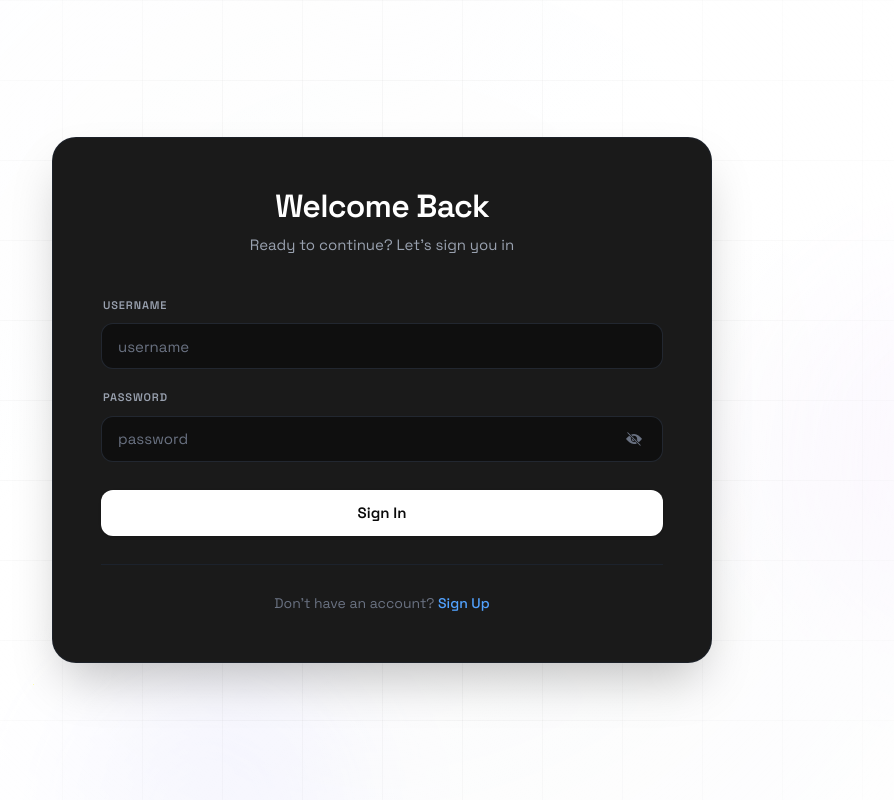
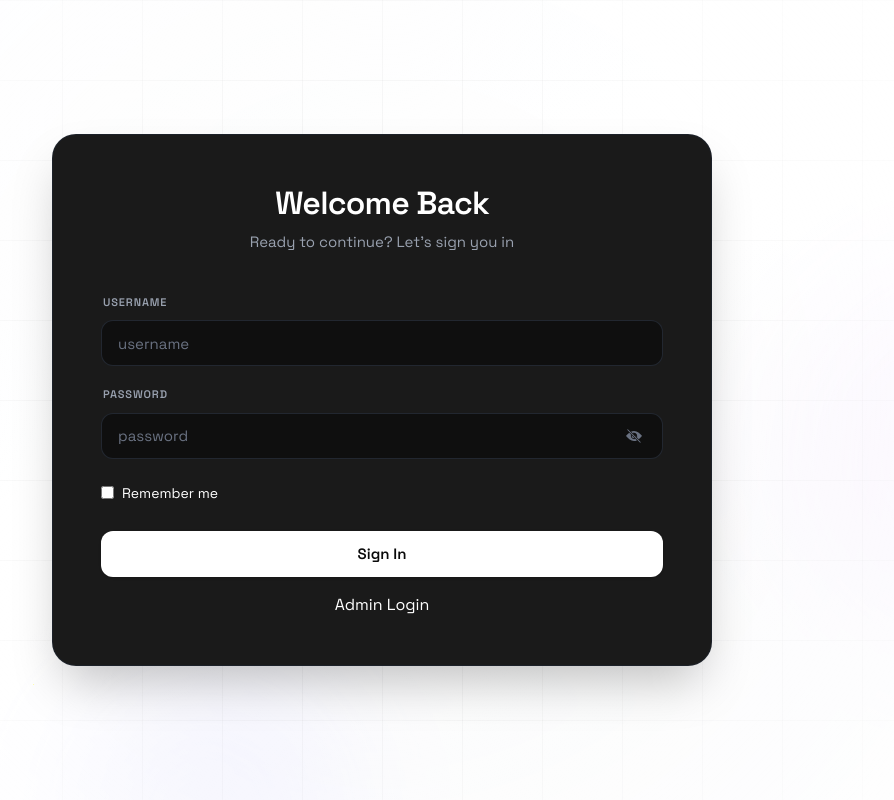
Before and after one commit to faahvor/workflow, a React (Vite) app: page /login in a window 1280 px wide. Shown: the whole page, without its empty margins (258-1152 px from the left). Built offline with nearby package versions, Linux system fonts and the light colour scheme.

Commit message:
working on directing login page to dashboard

```diff
--- a/src/components/pages/auth/UserLogin.jsx
+++ b/src/components/pages/auth/UserLogin.jsx
@@ -7,7 +7,7 @@ import Cookies from "js-cookie";
 import { useAuth } from "../../context/AuthContext"; // ✅ Import AuthContext
 
 const UserLogin = () => {
-  const [form, setForm] = useState({ id: "", password: "" });
+  const [form, setForm] = useState({ username: "", password: "" });
   const [rememberMe, setRememberMe] = useState(false);
   const [showPassword, setShowPassword] = useState(false);
   const [loading, setLoading] = useState(false);
@@ -33,7 +33,7 @@ const UserLogin = () => {
       if (cookies.rememberMe === "true") {
         setRememberMe(true);
         setForm({
-          id: cookies.id || "",
+          username: cookies.username || "",
           password: cookies.password || "",
         });
       }
@@ -47,7 +47,7 @@ const UserLogin = () => {
 
     try {
       const policyResponse = await axios.get(
-        "https://hwfp-backend-s3.onrender.com/api/password-change-time"
+        "https://hdp-backend-1vcl.onrender.com/api/password-change-time"
       );
       const requiredDays = policyResponse.data.days;
 
@@ -75,17 +75,17 @@ const UserLogin = () => {
     setLoading(true);
     setError("");
 
-    if (!form.id || !form.password) {
-      setError("Please enter both ID and Password");
+    if (!form.username || !form.password) {
+      setError("Please enter both Username and Password");
       setLoading(false);
       return;
     }
 
     try {
       const response = await axios.post(
-        "https://hwfp-backend-s3.onrender.com/api/auth/login",
+        "https://hdp-backend-1vcl.onrender.com/api/auth/user/login",
         {
-          id: form.id.toLowerCase(),
+          username: form.username.toLowerCase(),
           password: form.password,
         }
       );
@@ -126,11 +126,11 @@ const UserLogin = () => {
         // Handle Remember Me
         if (rememberMe) {
           Cookies.set("rememberMe", "true", { expires: 7 });
-          Cookies.set("id", form.id, { expires: 7 });
+          Cookies.set("username", form.username, { expires: 7 });
           Cookies.set("password", form.password, { expires: 7 });
         } else {
           Cookies.remove("rememberMe");
-          Cookies.remove("id");
+          Cookies.remove("username");
           Cookies.remove("password");
         }
 
@@ -276,8 +276,8 @@ const UserLogin = () => {
                 Username
               </label>
               <input
-                name="id"
-                value={form.id}
+                name="username"
+                value={form.username}
                 placeholder="username"
                 onChange={handleChange}
                 onFocus={handleFocus}
@@ -313,7 +313,17 @@ const UserLogin = () => {
               </div>
             </div>
           </div>
-
+  <div className="flex items-center justify-start mt-6 text-white text-sm">
+            <label className="flex items-center cursor-pointer select-none">
+              <input
+                type="checkbox"
+                checked={rememberMe}
+                onChange={() => setRememberMe(!rememberMe)}
+                className="mr-2 accent-blue-500"
+              />
+              Remember me
+            </label>
+          </div>
           <button
             type="submit"
             disabled={loading}
@@ -333,16 +343,13 @@ const UserLogin = () => {
             )}
           </button>
 
-          <div className="mt-7 pt-7 border-t border-gray-800/60">
-            <p className="text-center text-[0.875rem] text-gray-500">
-              Don't have an account?{" "}
-              <a
-                onClick={() => navigate("/admin")}
-                className="font-medium text-blue-400 hover:text-blue-300 cursor-pointer transition-colors duration-200 hover:underline underline-offset-2"
-              >
-                Sign Up
-              </a>
-            </p>
+            <div className="mt-4 text-white  flex justify-center items-center">
+            <a
+              onClick={() => navigate("/admin")}
+              className="hover:underline cursor-pointer"
+            >
+              Admin Login
+            </a>
           </div>
         </form>
       </div>
```
